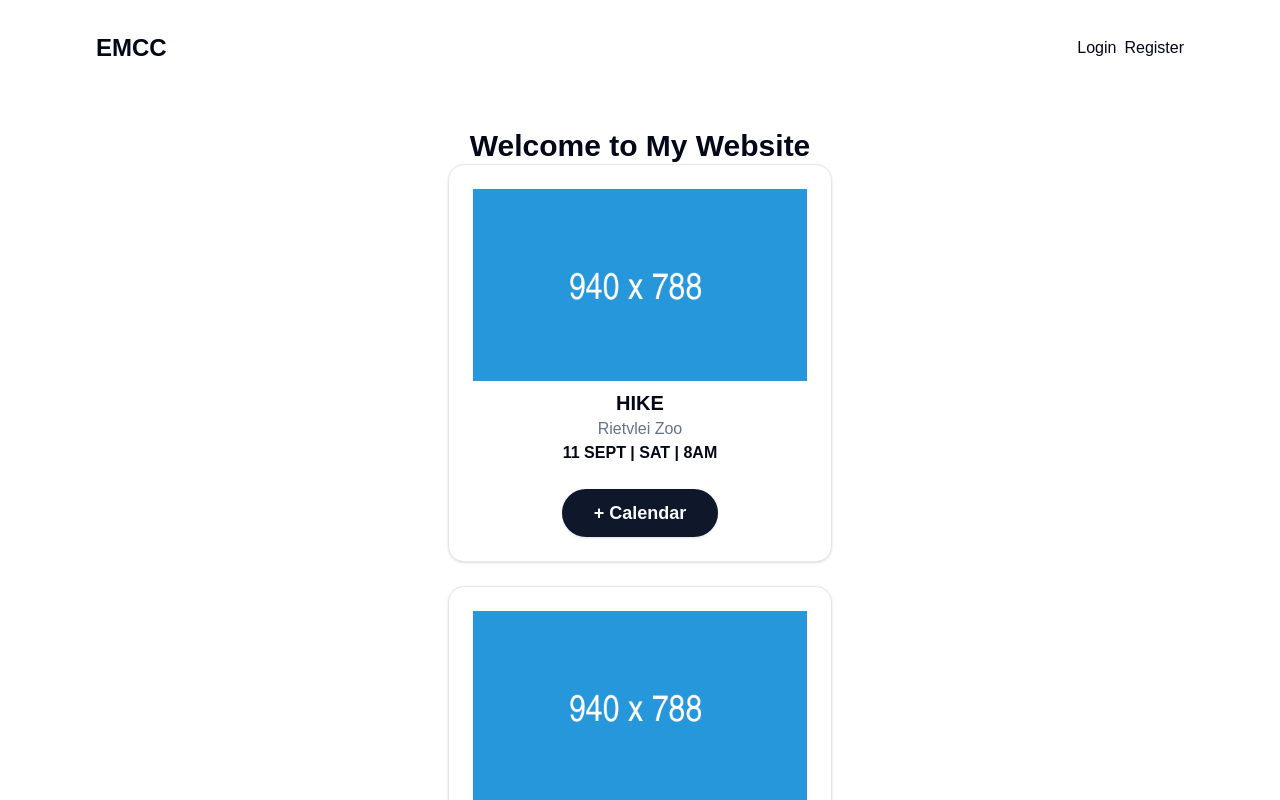
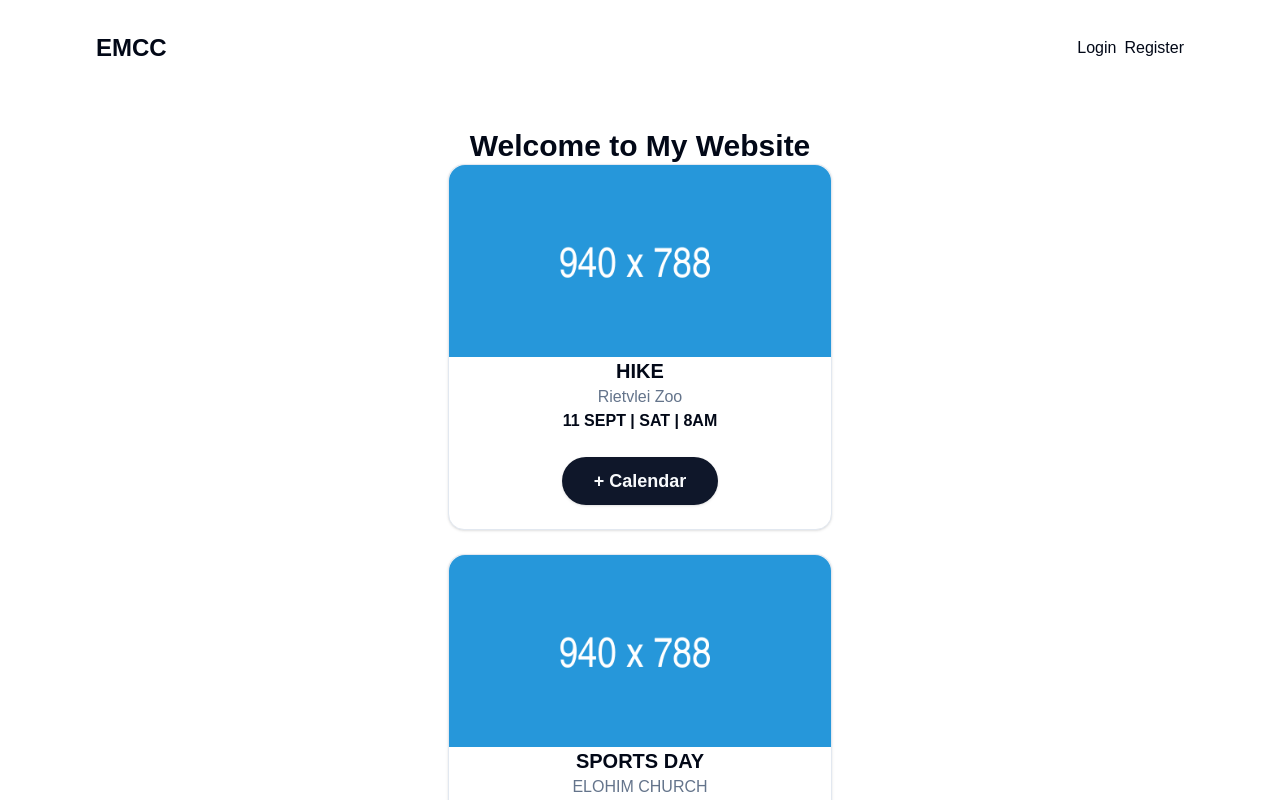
Before and after one commit to Michael-Dale/EMCCYouthApp, a Next.js app: page /home in a window 1280 px wide. Shown: the top 800 px of the page. Built offline with nearby package versions, Linux system fonts and the light colour scheme; no server answers.

Commit message:
updated event card
made the image full size of the card and added rounding

```diff
--- a/src/app/components/EventCard.jsx
+++ b/src/app/components/EventCard.jsx
@@ -18,15 +18,18 @@ export default function Component({
 }) {
   const [imageError, setImageError] = useState(false);
   return (
-    <Card className="w-full max-w-sm mx-auto rounded-2xl mb-6 ">
-      <CardHeader className="flex flex-col items-center space-y-2 pb-2">
-        <div className="relative w-full h-48 bg-gray-200">
+    <Card className="w-full max-w-sm mx-auto rounded-2xl mb-6">
+      {/* Removed padding from CardHeader */}
+      <CardHeader className="p-0">
+        {/* Added rounding to the top of the image container */}
+        <div className="relative w-full h-48 rounded-t-2xl overflow-hidden">
           {!imageError ? (
             <Image
               src={picURL}
               alt="Rietvlei trails"
               layout="fill"
               objectFit="cover"
+              className="w-full h-full object-cover"
               priority
               onError={() => setImageError(true)}
             />
@@ -38,14 +41,13 @@ export default function Component({
         </div>
       </CardHeader>
       <CardContent className="text-center">
-        <p className="text-xl font-extrabold ">{description}</p>
-
-        <p className="text-m font-medium text-muted-foreground ">{location}</p>
+        <p className="text-xl font-extrabold">{description}</p>
+        <p className="text-m font-medium text-muted-foreground">{location}</p>
         <p className="text-m font-semibold">{time}</p>
       </CardContent>
       <CardFooter className="flex justify-center">
         <Button
-          className={`rounded-full text-lg px-8 py-6 font-bold hover:bg-${color}-400 hover:text-black `}
+          className={`rounded-full text-lg px-8 py-6 font-bold hover:bg-${color}-400 hover:text-black`}
         >
           + Calendar
         </Button>
```
